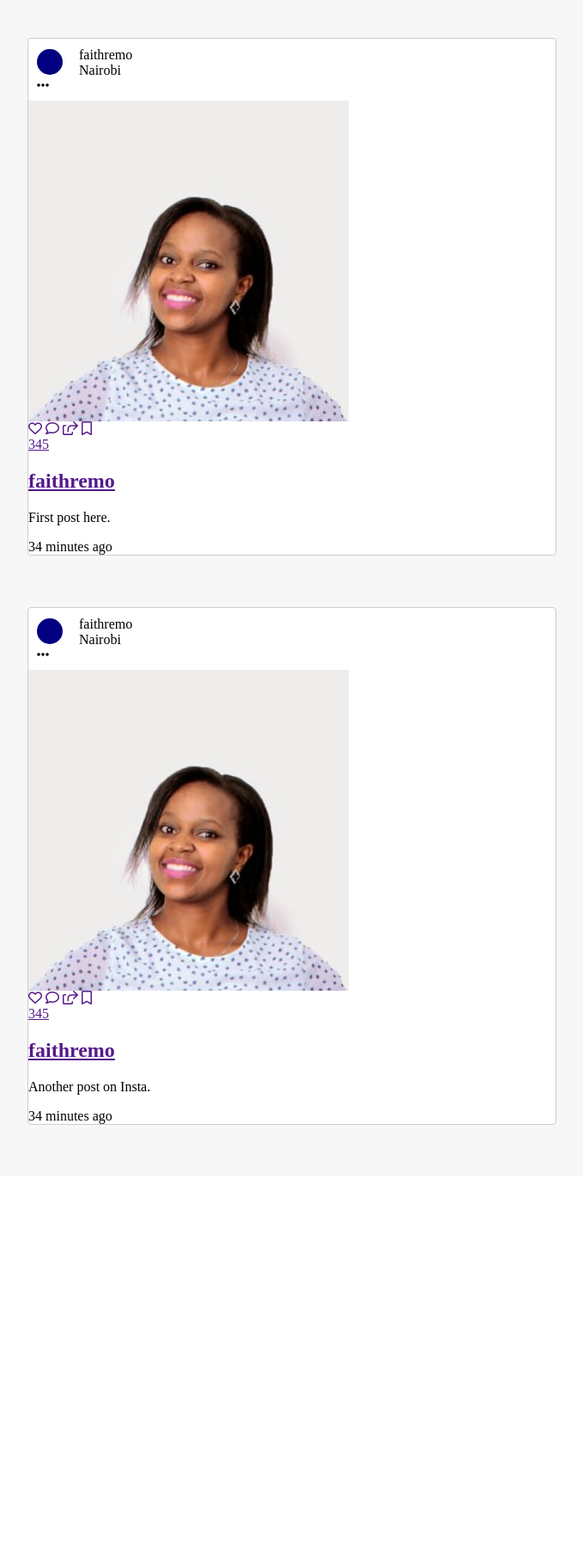
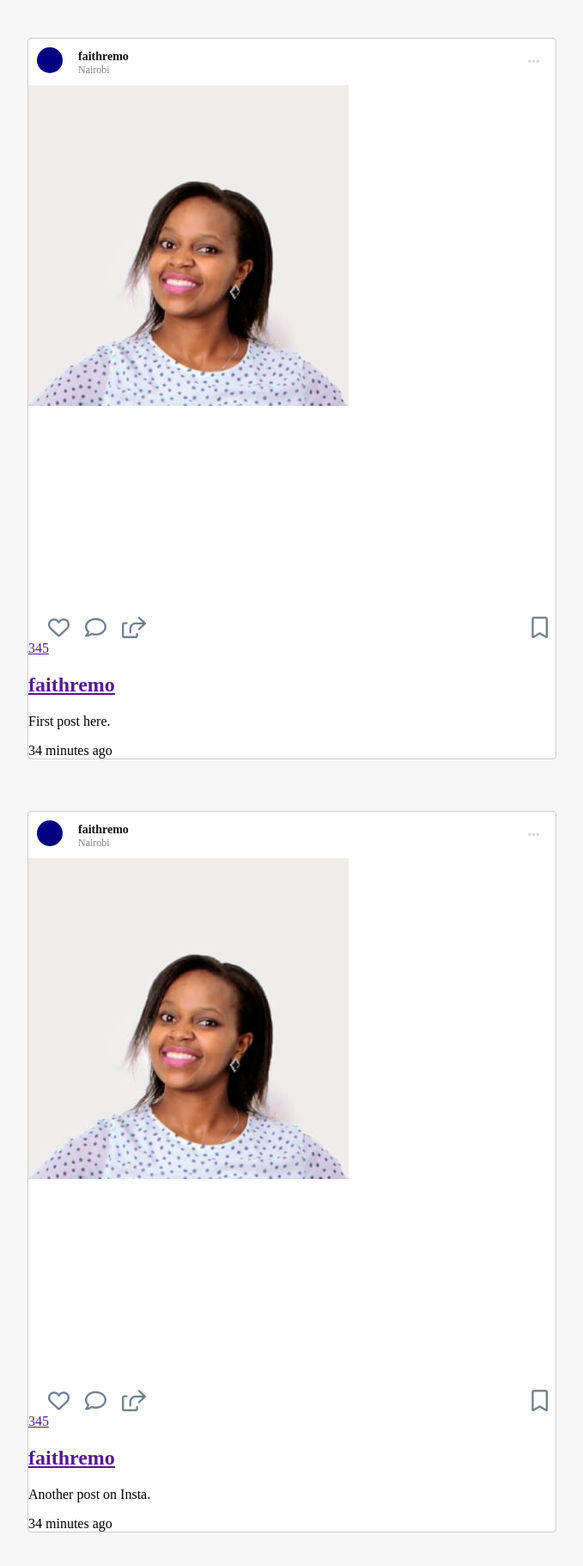
Before and after one commit to faithremo/Mini-Insta, a Django app: page / in a window 1280 px wide. Shown: the part 90-1911 px from the top of the page at 86% size, without its empty margins (300-979 px from the left). Run offline with Django 4.2, Linux system fonts and the light colour scheme; data comes from the database, SQL or seed files in the repository; some libraries are stand-ins or nearby versions.

Commit message:
styling the image post and font awesome links in css

```diff
--- a/miniIG/static/css/miniIG.css
+++ b/miniIG/static/css/miniIG.css
@@ -102,5 +102,46 @@ header{
 }
 .post_info{
     display: inline-block;
-    padding-left: 15px;
+    padding-left: 14px;
 }
+.post_name{
+    font-size: 14px;
+    color: #111;
+    font-weight: 600;
+    padding: 0;
+    margin: 0;
+}
+.post_location{
+    font-size: 12px;
+    color: gray;
+    padding: 0;
+    margin: 0;
+}
+.post_options{
+    font-size: 15px;
+    float: right;
+    display: inline-block;
+    margin: 4px;
+    padding: 5px;
+    color: #cccc;
+}
+.post_image{
+    width: 100%;
+    height: 614px;
+}
+.engagement{
+    display: inline-block;
+    width: 100%;
+    margin: 4px 0px 0px;
+    padding: 0px 16px;
+}
+.engagement a{
+    padding: 7px;
+    font-size: 25px;
+    color: slategray;
+    font-weight: 600;
+}
+.fa-bookmark{
+    float: right;
+    margin-right: 25px;
+}
```
